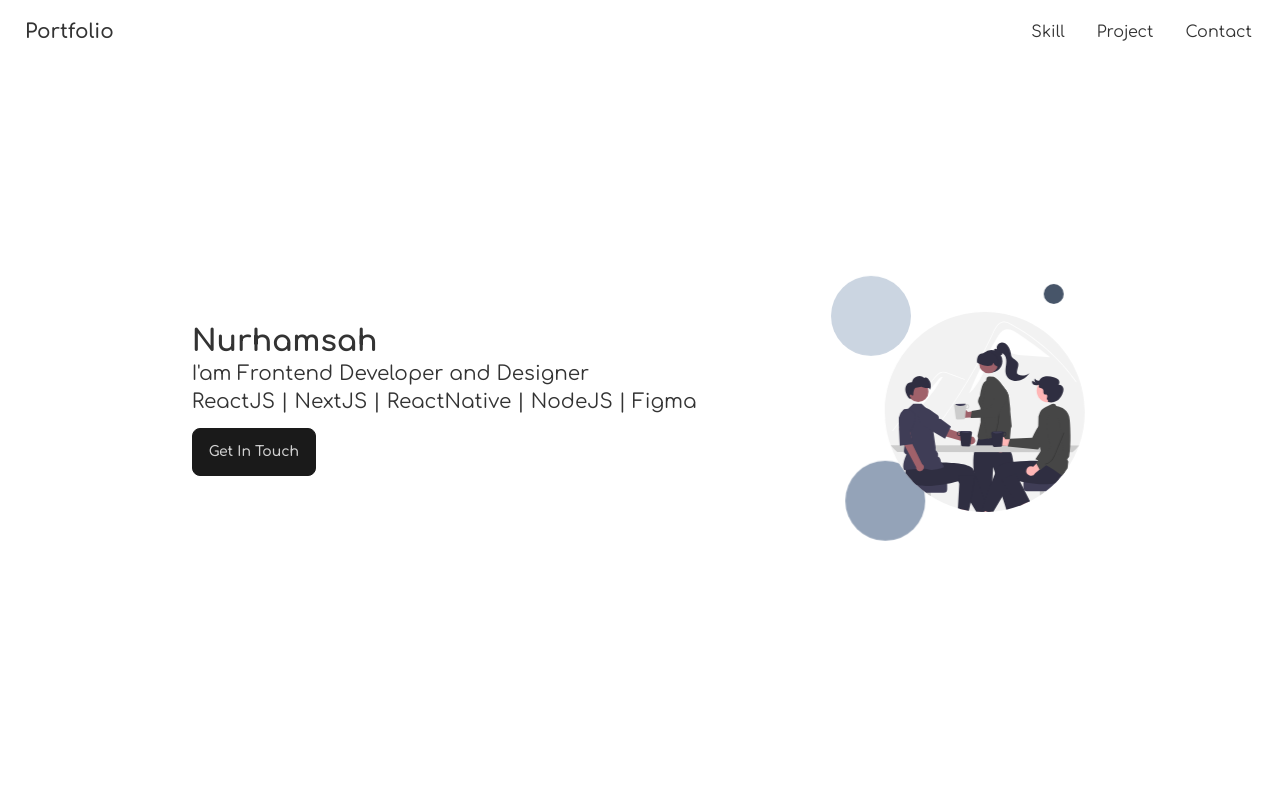
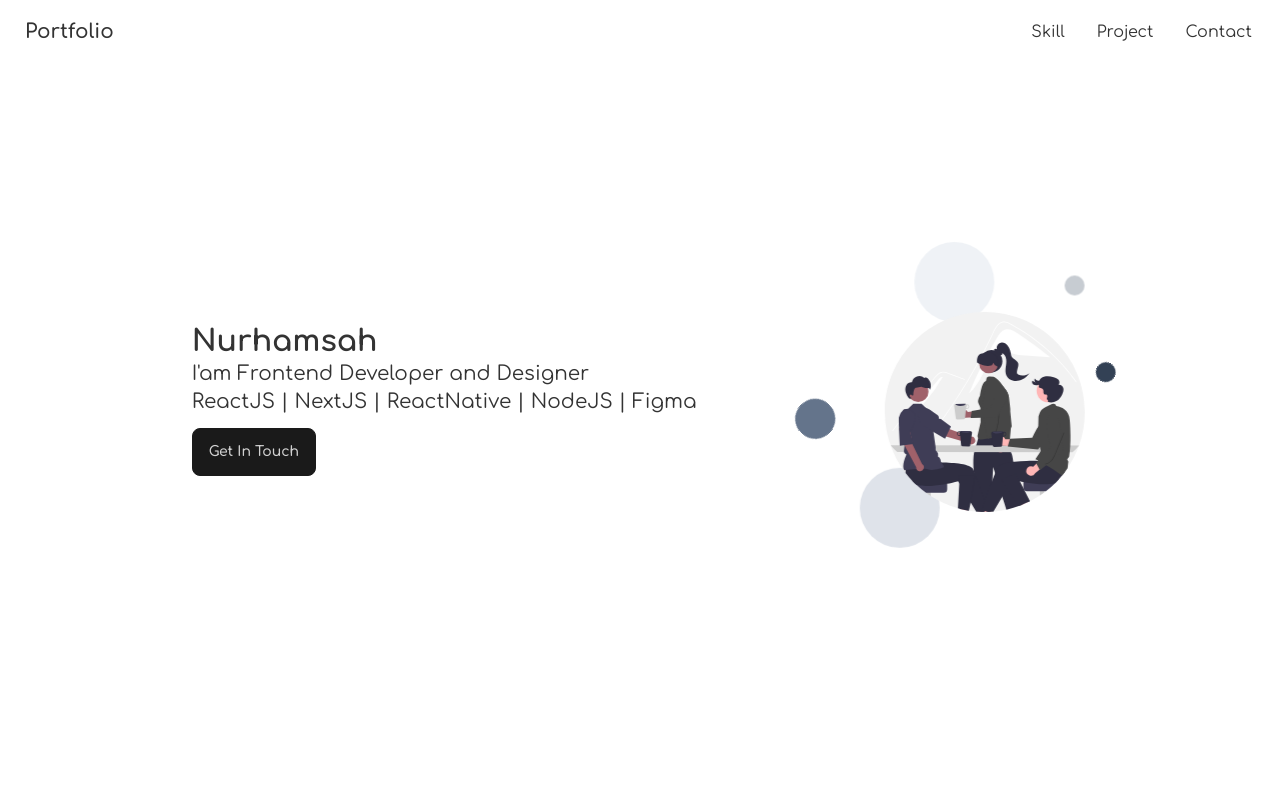
Before and after one commit to nurhamsah1998/nurhamsah-portfolio-latest, a React (Vite) app: page / in a window 1280 px wide. Shown: the top 800 px of the page. Built offline with nearby package versions, Linux system fonts and the light colour scheme.

Commit message:
layouting animation

```diff
--- a/src/Screen/Header.tsx
+++ b/src/Screen/Header.tsx
@@ -14,16 +14,34 @@ function Header() {
           <button className="btn mt-3">Get in Touch</button>
         </div>
         <div className="relative">
-          <div className="HEADER_ANIMATION relative z-10 ">
+          <div className="HEADER_ANIMATION relative z-10 flex justify-center items-center ">
             <HeaderIcon size={200} />
+            <div
+              className="h-[200px] w-[200px] CIRCLE_ANIMATION top-0 rounded-full absolute
+          "
+            >
+              <div
+                className="h-5 w-5 bg-slate-700 rounded-full absolute
+          "
+              ></div>
+            </div>
+            <div
+              className="h-[280px] w-[280px] CIRCLE_ANIMATION_1  rounded-full absolute
+          "
+            >
+              <div
+                className="h-10 w-10 bg-slate-500  rounded-full absolute
+          "
+              ></div>
+            </div>
           </div>
-          <div className="HEADER_ANIMATION_FLY_GUY absolute  -top-10 -left-10">
+          <div className="HEADER_ANIMATION_FLY_GUY absolute opacity-[0.3]  -top-10 -left-10">
             <div className="w-20 h-20 bg-slate-300 rounded-full"></div>
           </div>
-          <div className="HEADER_ANIMATION_FLY_GUY absolute  -top-5 right-5">
+          <div className="HEADER_ANIMATION_FLY_GUY absolute opacity-[0.3]  -top-5 right-5">
             <div className="w-5 h-5 bg-slate-600 rounded-full"></div>
           </div>
-          <div className="HEADER_ANIMATION_FLY_GUY_1 absolute  -bottom-10 -left-10">
+          <div className="HEADER_ANIMATION_FLY_GUY_1 absolute opacity-[0.3]  -bottom-10 -left-10">
             <div className="w-20 h-20 bg-slate-400 rounded-full"></div>
           </div>
         </div>
--- a/src/index.css
+++ b/src/index.css
@@ -29,16 +29,46 @@
 }
 .HEADER_ANIMATION_FLY_GUY {
   animation-name: HEADER-ANIMATION-FLY-GUY;
-  animation-duration: 9s;
+  animation-duration: 15s;
   animation-timing-function: ease-in-out;
   animation-iteration-count: infinite;
 }
 .HEADER_ANIMATION_FLY_GUY_1 {
   animation-name: HEADER-ANIMATION-FLY-GUY_1;
-  animation-duration: 9s;
+  animation-duration: 19s;
   animation-timing-function: ease-in-out;
   animation-iteration-count: infinite;
 }
+.CIRCLE_ANIMATION {
+  animation-name: CIRCLE_ANIMATION;
+  animation-duration: 9s;
+  animation-timing-function: linear;
+  animation-iteration-count: infinite;
+}
+.CIRCLE_ANIMATION_1 {
+  animation-name: CIRCLE_ANIMATION_1;
+  animation-duration: 7s;
+  animation-timing-function: linear;
+  animation-iteration-count: infinite;
+}
+
+@keyframes CIRCLE_ANIMATION {
+  from {
+    transform: rotate(0deg);
+  }
+  to {
+    transform: rotate(-360deg);
+  }
+}
+@keyframes CIRCLE_ANIMATION_1 {
+  from {
+    transform: rotate(0deg);
+  }
+  to {
+    transform: rotate(360deg);
+  }
+}
+
 @keyframes HEADER-ANIMATION-FLY-GUY_1 {
   0% {
     transform: translate(-15%, 13%);
```
